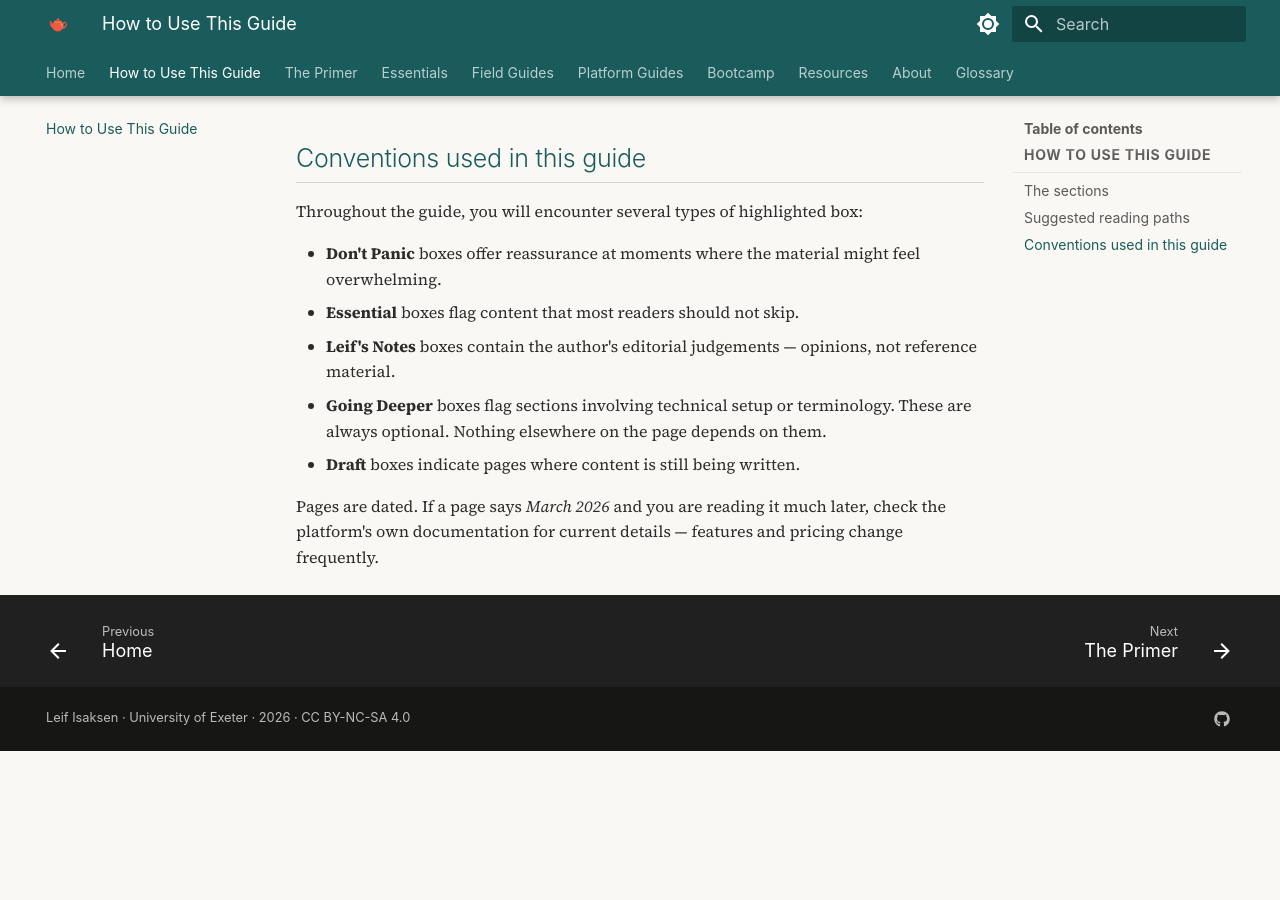
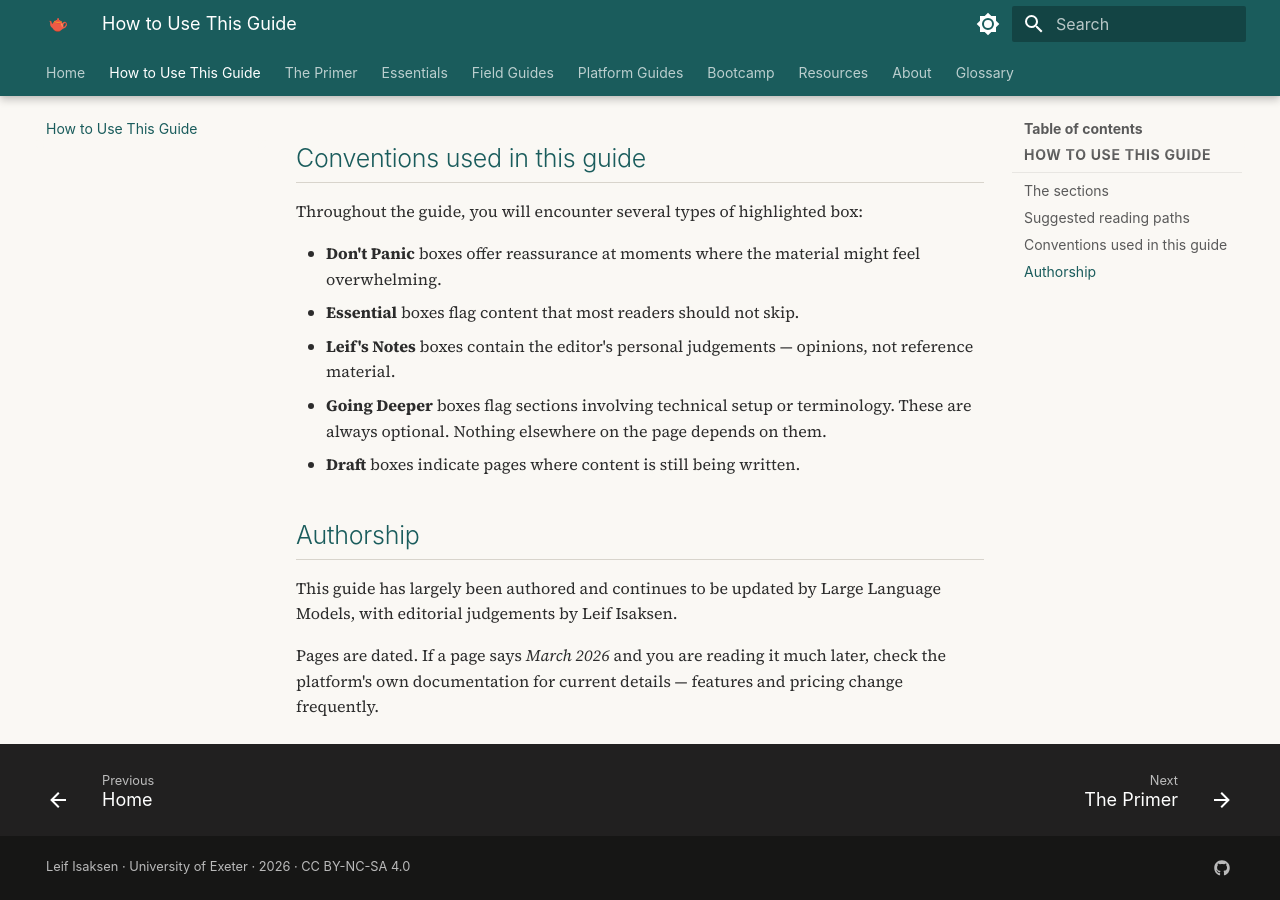
Before and after one commit to leifuss/hhg2ai, an MkDocs documentation site: the page built from docs/how-to-use.md, in a window 1280 px wide and 900 px high, scrolled down 1202 px. Built offline with MkDocs 1.6.1 and Material for MkDocs 9.7.7, drawn with Linux system fonts in a browser that asks for light colours; comment, search, counter and statistics services are not loaded; before the commit the page ends 1953 px from its top, so only the background shows below that.

Commit message:
Clarify 'Leif's Notes' and add authorship section
Updated the description of 'Leif's Notes' and added authorship information.

```diff
--- a/docs/how-to-use.md
+++ b/docs/how-to-use.md
@@ -39,8 +39,12 @@ Throughout the guide, you will encounter several types of highlighted box:
 
 - **Don't Panic** boxes offer reassurance at moments where the material might feel overwhelming.
 - **Essential** boxes flag content that most readers should not skip.
-- **Leif's Notes** boxes contain the author's editorial judgements — opinions, not reference material.
+- **Leif's Notes** boxes contain the editor's personal judgements — opinions, not reference material.
 - **Going Deeper** boxes flag sections involving technical setup or terminology. These are always optional. Nothing elsewhere on the page depends on them.
 - **Draft** boxes indicate pages where content is still being written.
 
+## Authorship
+
+This guide has largely been authored and continues to be updated by Large Language Models, with editorial judgements by Leif Isaksen.
+
 Pages are dated. If a page says *March 2026* and you are reading it much later, check the platform's own documentation for current details — features and pricing change frequently.
```
